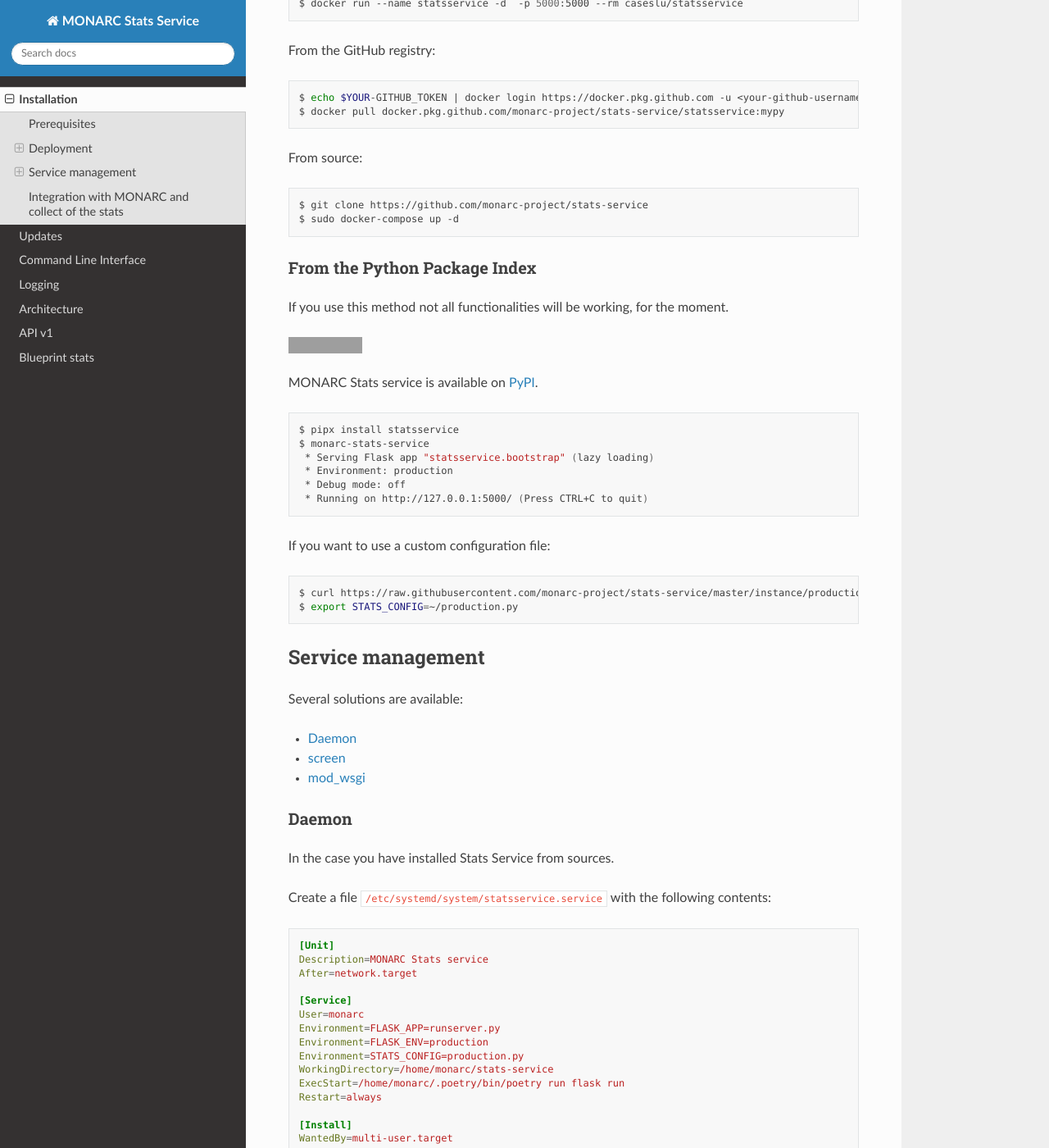
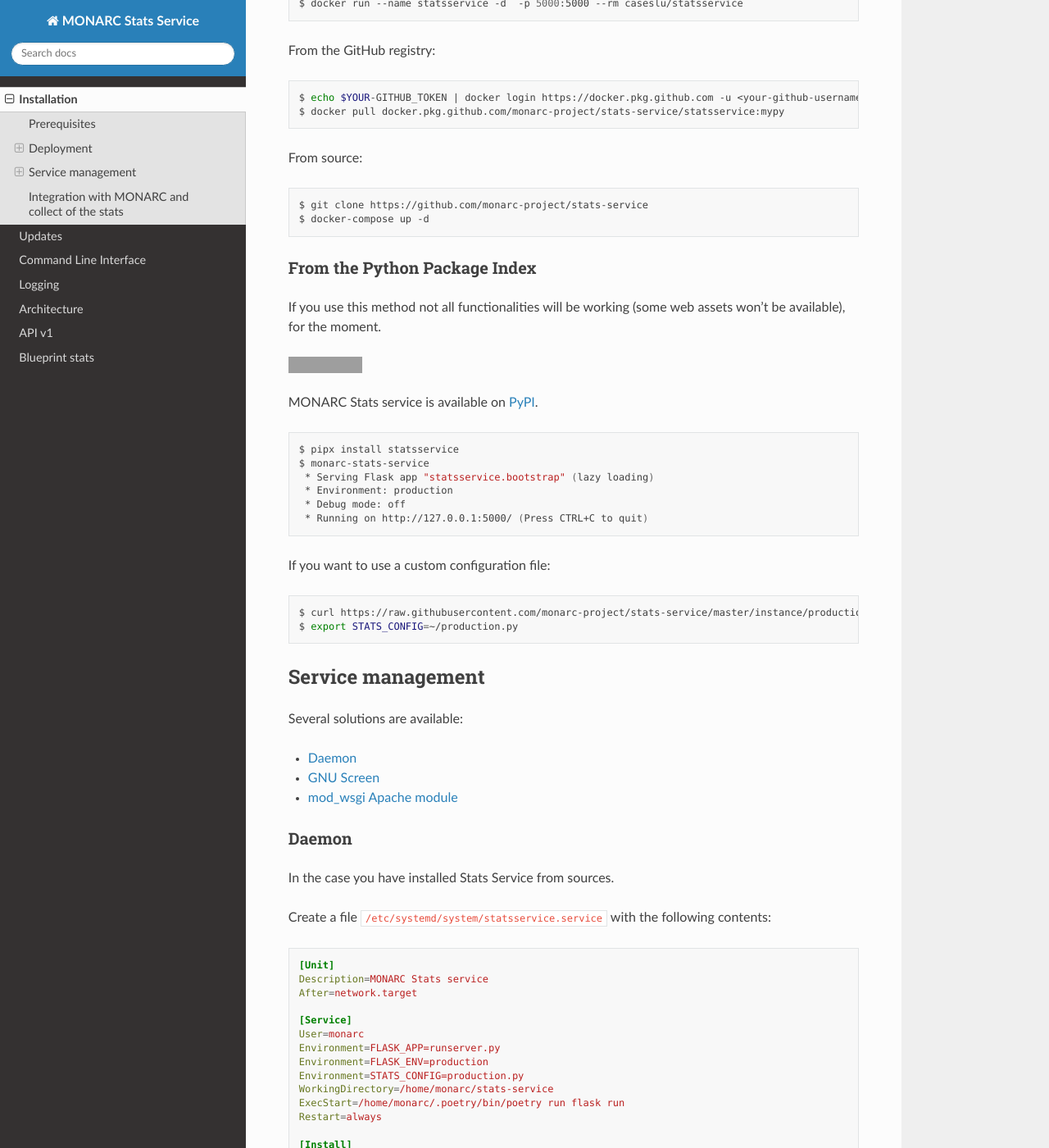
Before and after one commit to monarc-project/stats-service, a Sphinx documentation site: the page built from docs/installation.rst, in a window 1280 px wide and 1400 px high, scrolled down 2789 px. Shown: the whole window at 82% size. Built offline with Sphinx 7.4.7 and the Read the Docs theme 2.0.0, drawn with Linux system fonts in a browser that asks for light colours; some of the changed text lies outside the part shown; grey boxes are pictures that could not be loaded.

```diff
--- a/docs/installation.rst
+++ b/docs/installation.rst
@@ -150,14 +151,15 @@ From source:
 .. code-block:: bash
 
     $ git clone https://github.com/monarc-project/stats-service
-    $ sudo docker-compose up -d
+    $ docker-compose up -d
 
 
 
 From the Python Package Index
 ~~~~~~~~~~~~~~~~~~~~~~~~~~~~~
 
-If you use this method not all functionalities will be working, for the moment.
+If you use this method not all functionalities will be working (some web assets
+won't be available), for the moment.
 
 .. only:: html
 
@@ -249,8 +251,8 @@ to follow the logs:
     $ journalctl -u statsservice -f
 
 
-screen
-~~~~~~
+GNU Screen
+~~~~~~~~~~
 
 Running Stats Service in a screen session.
 
@@ -276,8 +278,8 @@ Connect to the session:
 
 
 
-mod_wsgi
-~~~~~~~~
+mod_wsgi Apache module
+~~~~~~~~~~~~~~~~~~~~~~
 
 Create a file ``/etc/apache2/sites-available/statsservice.monarc.lu.conf``
 with a content similar to:
```
Also changed, not shown: other parts of docs/installation.rst (+2 -1 lines).
